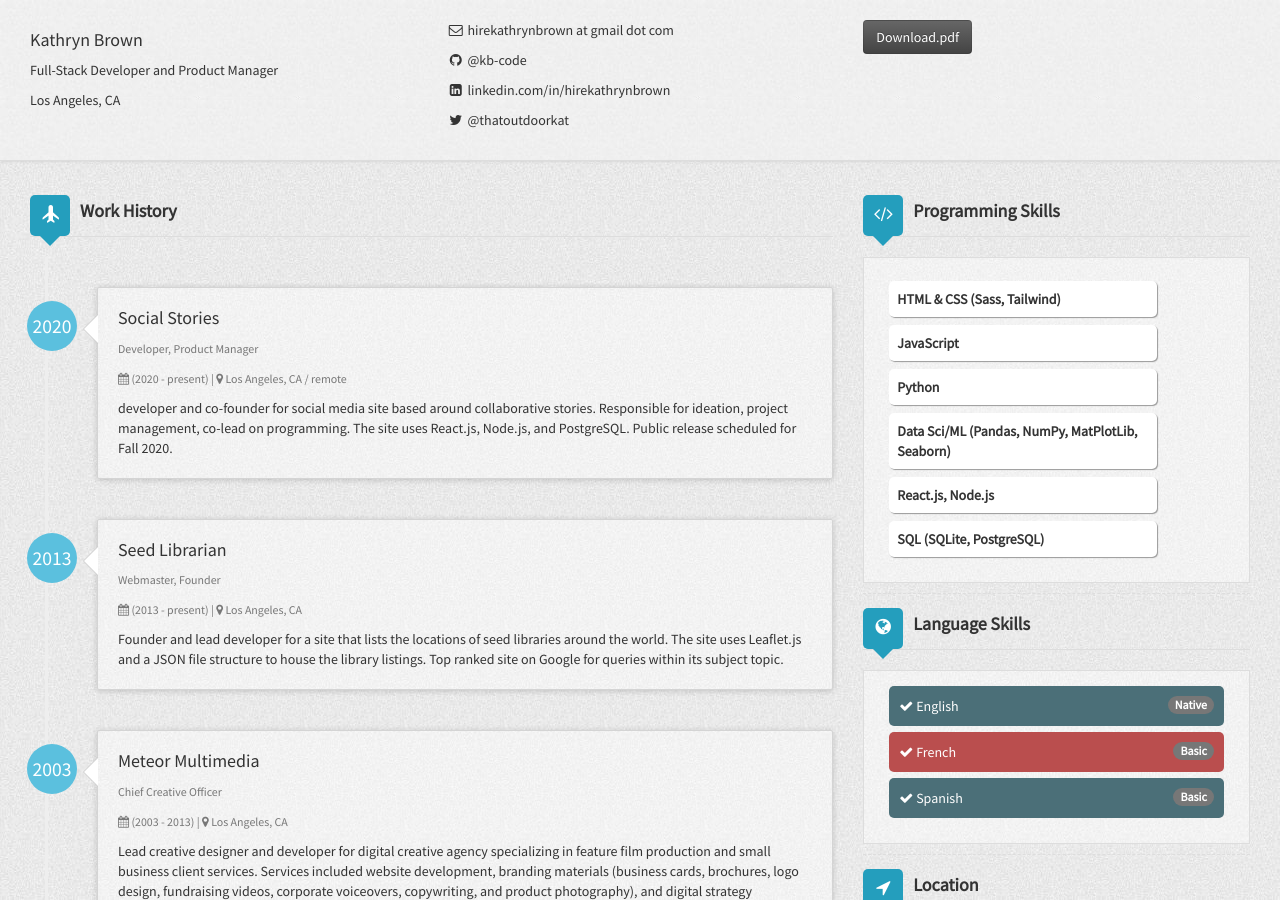
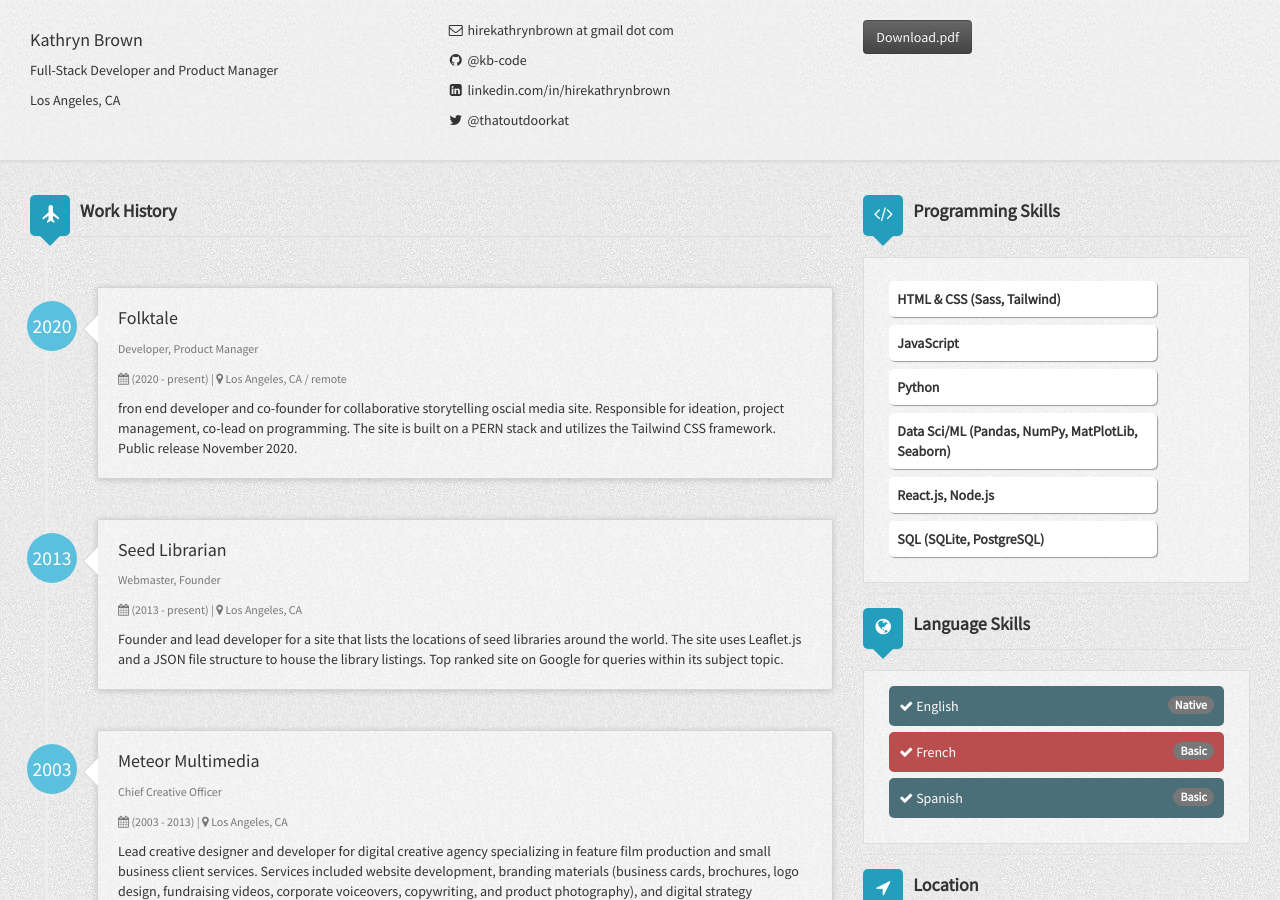
Before and after one commit to kb-code/resume, a Jekyll site: the page built from index.html, in a window 1280 px wide and 900 px high. Built offline with Jekyll 4.4.1, drawn with Linux system fonts in a browser that asks for light colours; nearby versions of some CDN libraries.

Commit message:
updated recent work experience

```diff
--- a/_config.yml
+++ b/_config.yml
@@ -28,12 +28,12 @@ author:
 #  stackoverflow: 4582127
   workHistory:
     - work1:
-      company: Social Stories
+      company: Folktale
       location: Los Angeles, CA / remote
       title: Developer, Product Manager
       started: 2020
       duration: (2020 - present)
-      description: developer and co-founder for social media site based around collaborative stories. Responsible for ideation, project management, co-lead on programming. The site uses React.js, Node.js, and PostgreSQL. Public release scheduled for Fall 2020.
+      description: fron end developer and co-founder for collaborative storytelling oscial media site. Responsible for ideation, project management, co-lead on programming. The site is built on a PERN stack and utilizes the Tailwind CSS framework. Public release November 2020.
     - work2:
       company: Seed Librarian
       location: Los Angeles, CA
```
